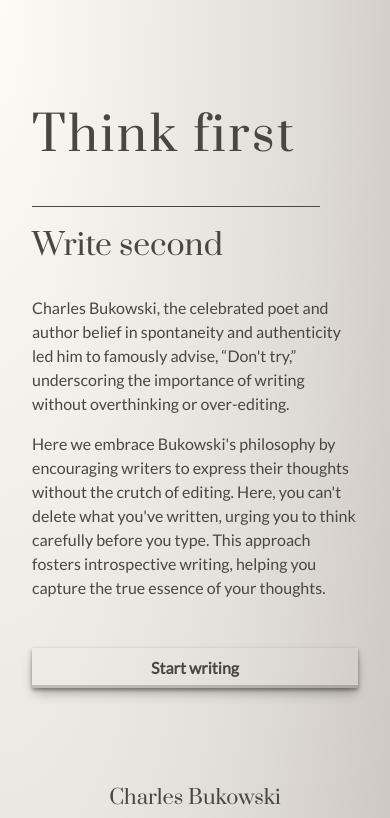
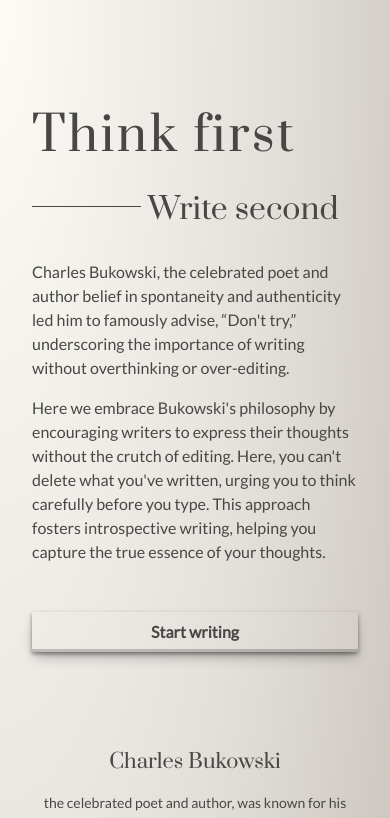
Before and after one commit to Claudia413/typewriter, a Next.js app: page / in a window 390 px wide. Shown: the top 818 px of the page. Built offline with nearby package versions, Linux system fonts and the light colour scheme.

Commit message:
Responsive tweaks on subtitle line and spacing

```diff
--- a/app/page.tsx
+++ b/app/page.tsx
@@ -2,14 +2,14 @@
 
 export default function Home() {
   return (
-    <main className="flex flex-col min-h-screen items-center px-8 md:px-16 lg:px-24 xl:px-48 py-24 text-brown-900">
-      <div className="flex flex-row md:gap-4">
+    <main className="flex flex-col min-h-screen items-center px-8 md:px-16 md:pb-12 lg:px-24 xl:px-48 py-24 text-brown-900">
+      <div className="flex flex-row gap-0 lg:gap-4">
         <div className="w-full flex flex-col justify-center font-lato">
           <h1 className="text-5xl my-4 font-prata tracking-wider max-w-2xl mb-8">
             Think first
           </h1>
           <h2 className="font-prata text-3xl mb-8">
-            <span className="border-b border-solid border-current w-72 inline-block relative bottom-3"></span>{" "}
+            <span className="border-b border-solid border-current w-1/3 xl:w-72 inline-block relative bottom-3"></span>{" "}
             Write second
           </h2>
           <p className="mb-4 max-w-2xl">
```
